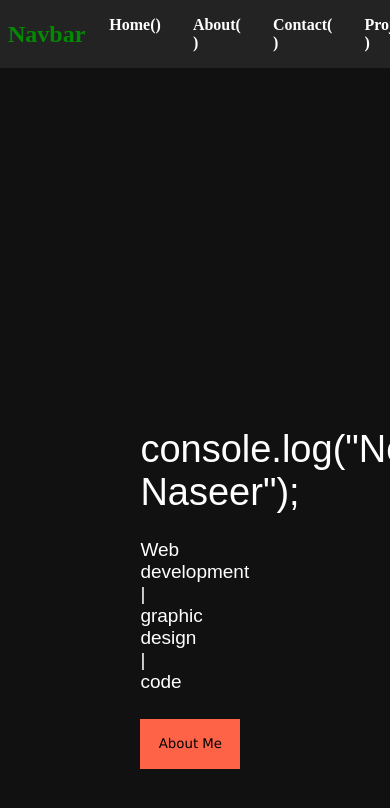
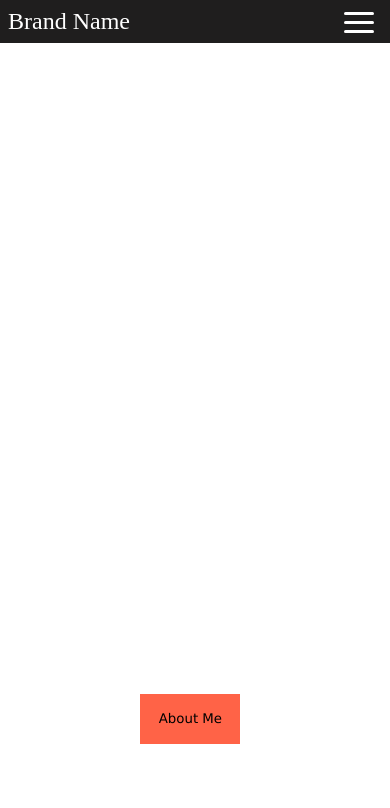
Before and after one commit to noamandev/noaman.github.io, a plain HTML site: page Pages/index.html in a window 390 px wide. Shown: the top 808 px of the page. Drawn offline with Linux system fonts and the light colour scheme.

Commit message:
New code

```diff
--- a/Pages/index.html
+++ b/Pages/index.html
@@ -11,13 +11,17 @@
 <body>
   <header>
     <nav class="navbar">
-      <div class="brand-title">Navbar</div>
+      <div class="brand-title">Brand Name</div>
+      <a href="#" class="toggle-button">
+        <span class="bar"></span>
+        <span class="bar"></span>
+        <span class="bar"></span>
+      </a>
       <div class="navbar-links">
         <ul>
-          <li><a href="index.html">Home()</a></li>
-          <li><a href="About.html">About( )</a></li>
-          <li><a href="Contact.html">Contact( )</a></li>
-          <li><a href="Projects.html">Projects( )</a></li>
+          <li><a href="#">Home</a></li>
+          <li><a href="#">About</a></li>
+          <li><a href="#">Contact</a></li>
         </ul>
       </div>
     </nav>
--- a/Pages/styles/navbar.css
+++ b/Pages/styles/navbar.css
@@ -5,7 +5,6 @@
 body {
     margin: 0;
     padding: 0;
-    background-color: rgb(17, 17, 17);
 }
 
 .navbar {
@@ -13,20 +12,17 @@ body {
     position: relative;
     justify-content: space-between;
     align-items: center;
-    background-color: rgb(36, 35, 35);
+    background-color: rgb(31, 30, 30);
     color: white;
 }
 
 .brand-title {
     font-size: 1.5rem;
     margin: .5rem;
-    color: rgb(2, 139, 2);
-    font-weight: bold;
 }
 
 .navbar-links {
     height: 100%;
-    font-weight: bold;
 }
 
 .navbar-links ul {
@@ -37,7 +33,6 @@ body {
 
 .navbar-links li {
     list-style: none;
-    transition: all 0.3s ease 0s;
 }
 
 .navbar-links li a {
@@ -68,3 +63,36 @@ body {
     background-color: white;
     border-radius: 10px;
 }
+
+@media (max-width: 800px) {
+    .navbar {
+        flex-direction: column;
+        align-items: flex-start;
+    }
+
+    .toggle-button {
+        display: flex;
+    }
+
+    .navbar-links {
+        display: none;
+        width: 100%;
+    }
+
+    .navbar-links ul {
+        width: 100%;
+        flex-direction: column;
+    }
+
+    .navbar-links ul li {
+        text-align: center;
+    }
+
+    .navbar-links ul li a {
+        padding: .5rem 1rem;
+    }
+
+    .navbar-links.active {
+        display: flex;
+    }
+}
```
